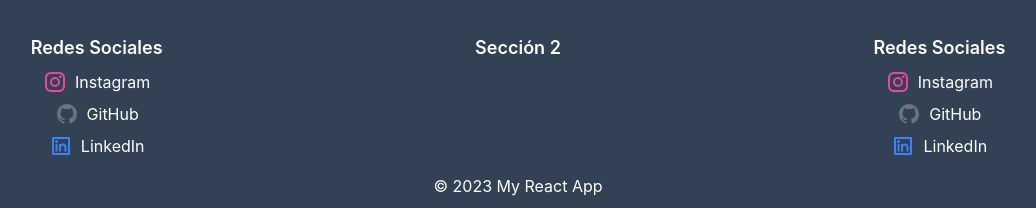
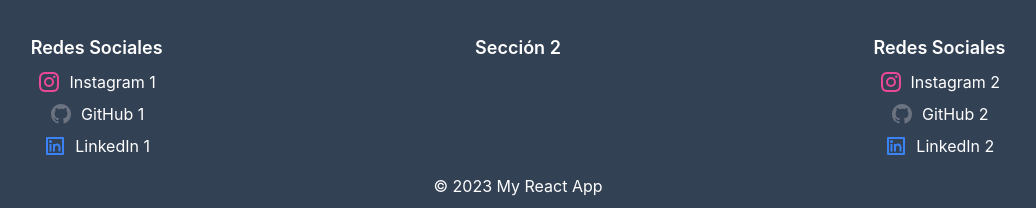
Before and after one commit to matiassbp/FreeDownloadMusic, a React (Create React App) app: page / in a window 1280 px wide. Shown: the part 632-840 px from the top of the page, without its empty margins (122-1158 px from the left). Built offline with nearby package versions, Linux system fonts and the light colour scheme.

Commit message:
Simple improvements within the footer component

```diff
--- a/src/components/Footer.js
+++ b/src/components/Footer.js
@@ -10,15 +10,15 @@ const Footer = () => {
           <div className="flex flex-col space-y-2 items-center">
             <div className="flex items-center">
               <RiInstagramLine className="text-pink-500 text-2xl hover:text-pink-600" />
-              <span className="ml-2">Instagram</span>
+              <span className="ml-2">Instagram 1</span>
             </div>
             <div className="flex items-center">
               <RiGithubFill className="text-gray-500 text-2xl hover:text-gray-600" />
-              <span className="ml-2">GitHub</span>
+              <span className="ml-2">GitHub 1</span>
             </div>
             <div className="flex items-center">
               <RiLinkedinBoxLine className="text-blue-500 text-2xl hover:text-blue-600" />
-              <span className="ml-2">LinkedIn</span>
+              <span className="ml-2">LinkedIn 1</span>
             </div>
             {/* Agrega más iconos y textos según sea necesario */}
           </div>
@@ -32,15 +32,15 @@ const Footer = () => {
           <div className="flex flex-col space-y-2 items-center">
             <div className="flex items-center">
               <RiInstagramLine className="text-pink-500 text-2xl hover:text-pink-600" />
-              <span className="ml-2">Instagram</span>
+              <span className="ml-2">Instagram 2</span>
             </div>
             <div className="flex items-center">
               <RiGithubFill className="text-gray-500 text-2xl hover:text-gray-600" />
-              <span className="ml-2">GitHub</span>
+              <span className="ml-2">GitHub 2</span>
             </div>
             <div className="flex items-center">
               <RiLinkedinBoxLine className="text-blue-500 text-2xl hover:text-blue-600" />
-              <span className="ml-2">LinkedIn</span>
+              <span className="ml-2">LinkedIn 2</span>
             </div>
             {/* Agrega más iconos y textos según sea necesario */}
           </div>
```
